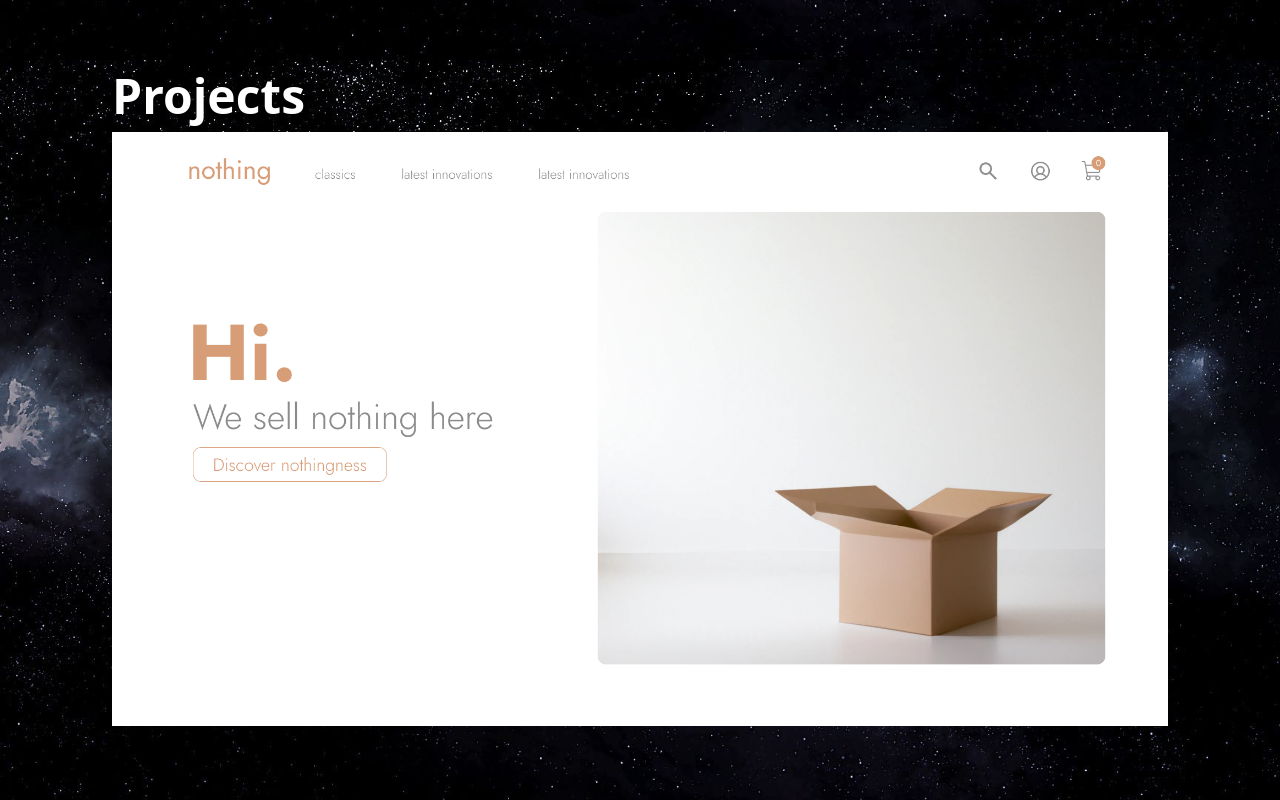
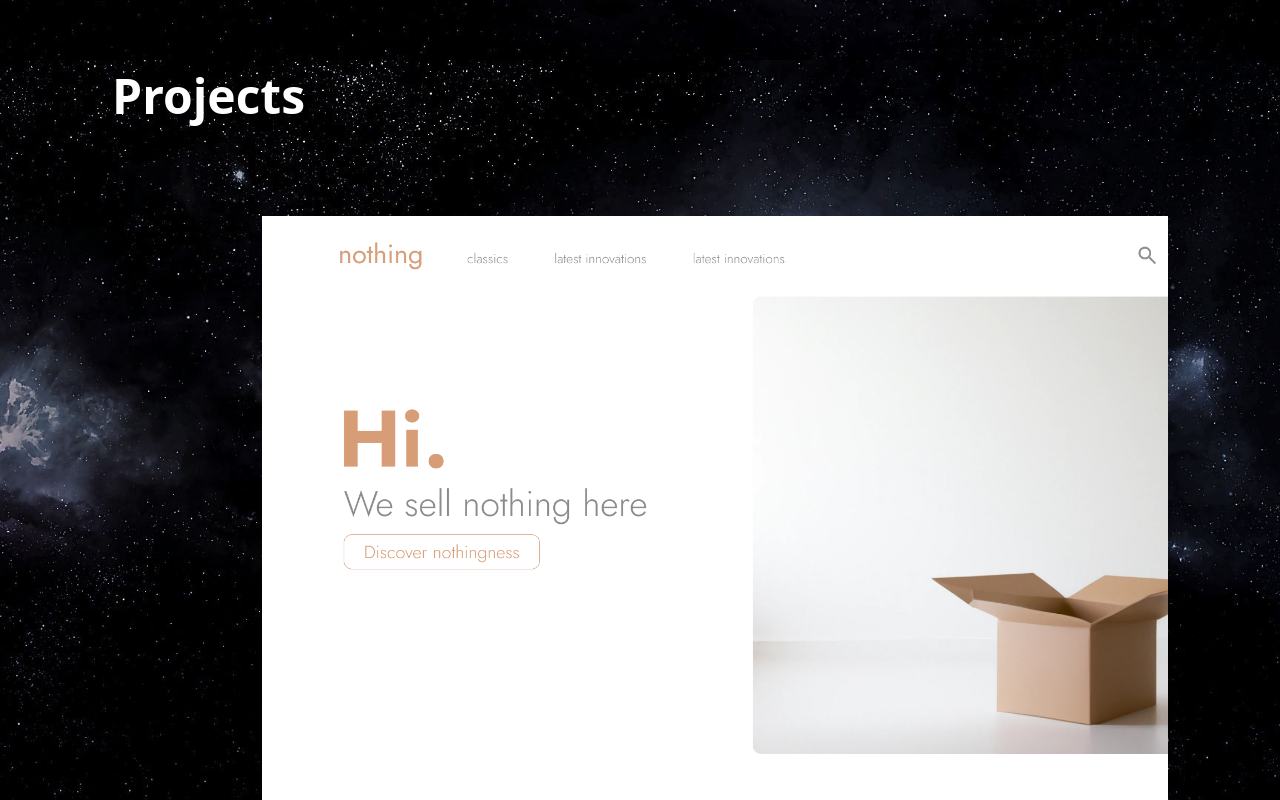
Before and after one commit to khoapham14/portfolio, a React (Vite) app: page / in a window 1280 px wide. Shown: the part 740-1540 px from the top of the page. Built offline with nearby package versions, Linux system fonts and the light colour scheme.

Commit message:
Adding styled components. Attempting horizontal scroll section from codepen.

```diff
--- a/package.json
+++ b/package.json
@@ -15,8 +15,10 @@
   "devDependencies": {
     "@types/react": "^18.0.27",
     "@types/react-dom": "^18.0.10",
+    "@types/styled-components": "^5.1.26",
     "@vitejs/plugin-react": "^3.1.0",
     "react-router-dom": "^6.8.2",
+    "styled-components": "^5.3.8",
     "typescript": "^4.9.3",
     "vite": "^4.1.0"
   }
--- a/src/components/ProjectSection/Projects.css
+++ b/src/components/ProjectSection/Projects.css
@@ -3,24 +3,33 @@
   overflow-x: auto;
   white-space: nowrap;
   position: sticky;
-  display:grid;
-  grid-template-rows: 100%;
-  grid-template-columns: 100% 100% 100%;
-  column-gap: 10%;
 }
+
 
 .projects-carousel::-webkit-scrollbar {
   display: none;
 }
 
+.projects-card-container {
+  display:grid;
+  grid-template-rows: 100%;
+  grid-template-columns: 100% 100% 100%;
+}
+
 .project-card {
   width: auto;
-  height: auto;
+  height: 75vh;
   aspect-ratio: 16/9;
   margin-bottom: 2rem;
   background-repeat: no-repeat;
   background-size: 100% 100%;
   -webkit-overflow-scrolling: touch;
+
+  /*   scroll-snap-align: start; */
+  overflow-y: hidden;
+  /*  backface visibility keeps font from looking weird  */
+  -webkit-backface-visibility: hidden;
+  backface-visibility: hidden;
 }
 
 /* .project-card-overlay {
--- a/src/components/ProjectSection/Projects.tsx
+++ b/src/components/ProjectSection/Projects.tsx
@@ -1,39 +1,129 @@
-import { useState } from "react";
+import { useState, useRef, useEffect } from "react";
 import reactLogo from "./assets/react.svg";
 import { Routes, Route, Link } from "react-router-dom";
 import "./Projects.css";
 import Nothing_Card from "../../assets/Nothing.png";
 import CT_Card from "../../assets/CubeTimer.png";
 import SysdocCat_Card from "../../assets/SysdocCAT.png";
+import styled from "styled-components";
 
 function Projects() {
-  const [count, setCount] = useState(0);
+  const [dynamicHeight, setDynamicHeight] = useState(null);
+  const [translateX, setTranslateX] = useState(0);
+
+  const containerRef = useRef(null);
+  const objectRef = useRef(null);
+
+  const HorizontalSection = styled.section`
+    position: relative;
+    width: 100%;
+    min-height: 100vh;
+  `;
+
+  const BumperSection = styled.section`
+    text-align: center;
+    padding: 128px 16px;
+    background-color: #efefef;
+  `;
+
+  const CardsContainer = styled.div`
+    position: relative;
+    height: 100%;
+    padding: 0 0 0 150px;
+    display: flex;
+    flex-flow: row nowrap;
+    justify-content: flex-start;
+    align-items: center;
+  `;
+
+  const TallOuterContainer = styled.div.attrs(({ dynamicHeight }: any) => ({
+    style: { height: `${dynamicHeight}px` },
+  }))`
+    position: relative;
+    width: 100%;
+  `;
+
+  const StickyInnerContainer = styled.div`
+    position: sticky;
+    top: 0;
+    height: 100vh;
+    width: 100%;
+    overflow-x: hidden;
+  `;
+
+  const HorizontalTranslateContainer = styled.div.attrs(
+    ({ translateX }: any) => ({
+      style: { transform: `translateX(${translateX}px)` },
+    })
+  )`
+    position: absolute;
+    height: 100%;
+    will-change: transform;
+  `;
+
+  const calcDynamicHeight = (objectWidth: number) => {
+    const vw = window.innerWidth;
+    const vh = window.innerHeight;
+    return objectWidth - vw + vh + 150;
+  };
+
+  const handleDynamicHeight = (ref: any, setDynamicHeight: any) => {
+    const objectWidth = ref.current.scrollWidth;
+    const dynamicHeight = calcDynamicHeight(objectWidth);
+    setDynamicHeight(dynamicHeight);
+  };
+
+  const applyScrollListener = (ref: any, setTranslateX: any) => {
+    window.addEventListener("scroll", () => {
+      const offsetTop = -ref.current.offsetTop;
+      setTranslateX(offsetTop);
+    });
+  };
+
+  const resizeHandler = () => {
+    handleDynamicHeight(objectRef, setDynamicHeight);
+  };
+
+  useEffect(() => {
+    handleDynamicHeight(objectRef, setDynamicHeight);
+    window.addEventListener("resize", resizeHandler);
+    applyScrollListener(containerRef, setTranslateX);
+  }, []);
 
   return (
     <>
-      <div className="projects-header" id="projects">Projects</div>
-      <div className="projects-carousel">
+      <div className="projects-header" id="projects">
+        Projects
+      </div>
+      <HorizontalSection>
+
+
+      <TallOuterContainer dynamicHeight={dynamicHeight}>
+        <StickyInnerContainer ref={containerRef}>
+          <HorizontalTranslateContainer translateX={translateX} ref={objectRef}>
+            <CardsContainer>
               <div
                 className="project-card"
                 style={{ backgroundImage: `url(${Nothing_Card})` }}
               >
-          {/* <div className="project-card-overlay"></div> */}
               </div>
 
               <div
                 className="project-card"
                 style={{ backgroundImage: `url(${CT_Card})` }}
               >
-          {/* <div className="project-card-overlay"></div> */}
               </div>
 
               <div
                 className="project-card"
                 style={{ backgroundImage: `url(${SysdocCat_Card})` }}
               >
-          {/* <div className="project-card-overlay"></div> */}
               </div>
-      </div>
+            </CardsContainer>
+          </HorizontalTranslateContainer>
+        </StickyInnerContainer>
+      </TallOuterContainer>
+      </HorizontalSection>
     </>
   );
 }
--- a/src/index.css
+++ b/src/index.css
@@ -30,6 +30,27 @@ body {
   max-width: 100vw;
 }
 
+@media only screen and (min-width: 1024px) {
+  body{
+    font-size: 18px;
+  }
+}
+
+
+/* Media query for mobile devices */
+@media only screen and (max-width: 600px) {
+  body{
+    font-size: 14px;
+  }
+}
+
+/* Media query for tablets */
+@media only screen and (min-width: 600px) and (max-width: 1024px) {
+  body{
+    font-size: 16px;
+  }
+}
+
 h1 {
   font-size: 3.2em;
   line-height: 1.1;
```
Also changed, not shown: 1 other file (tests, documents, lock files or other folders). Lines whose indentation alone changed are shown as unchanged.
